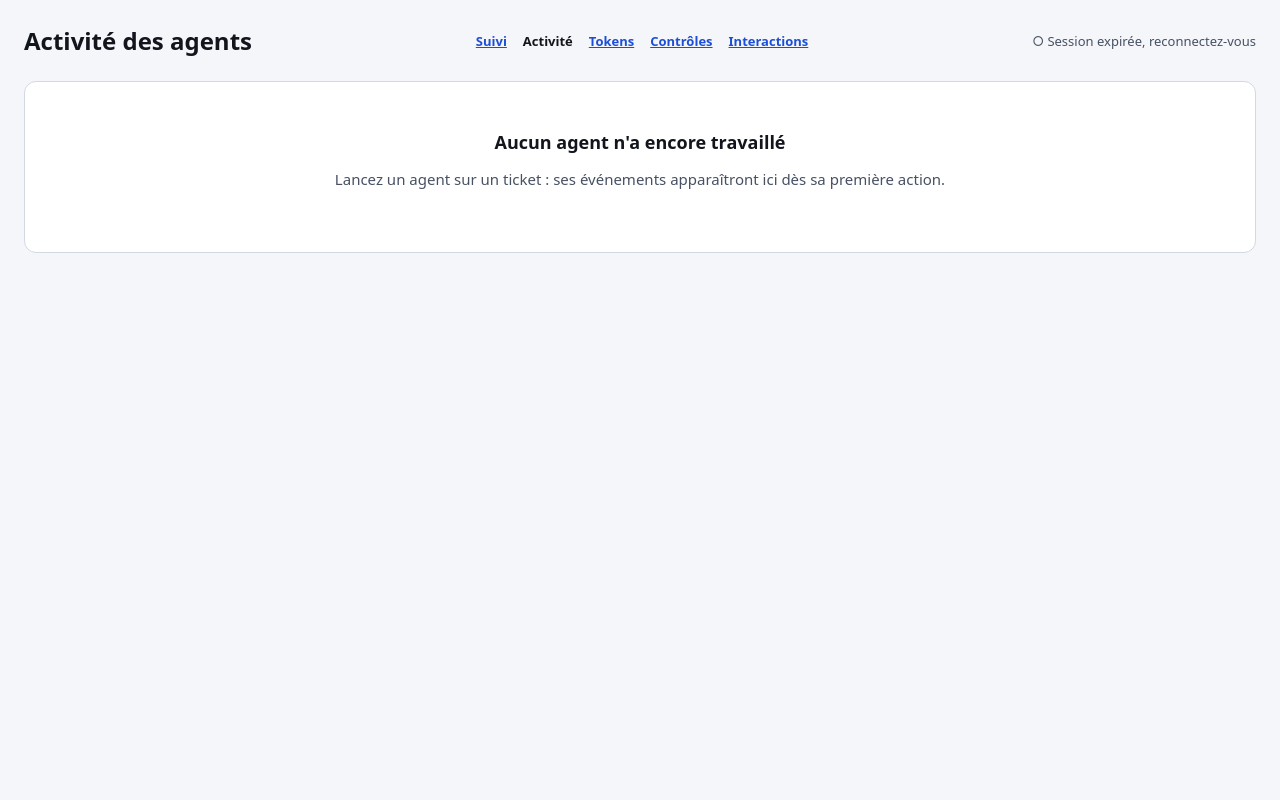
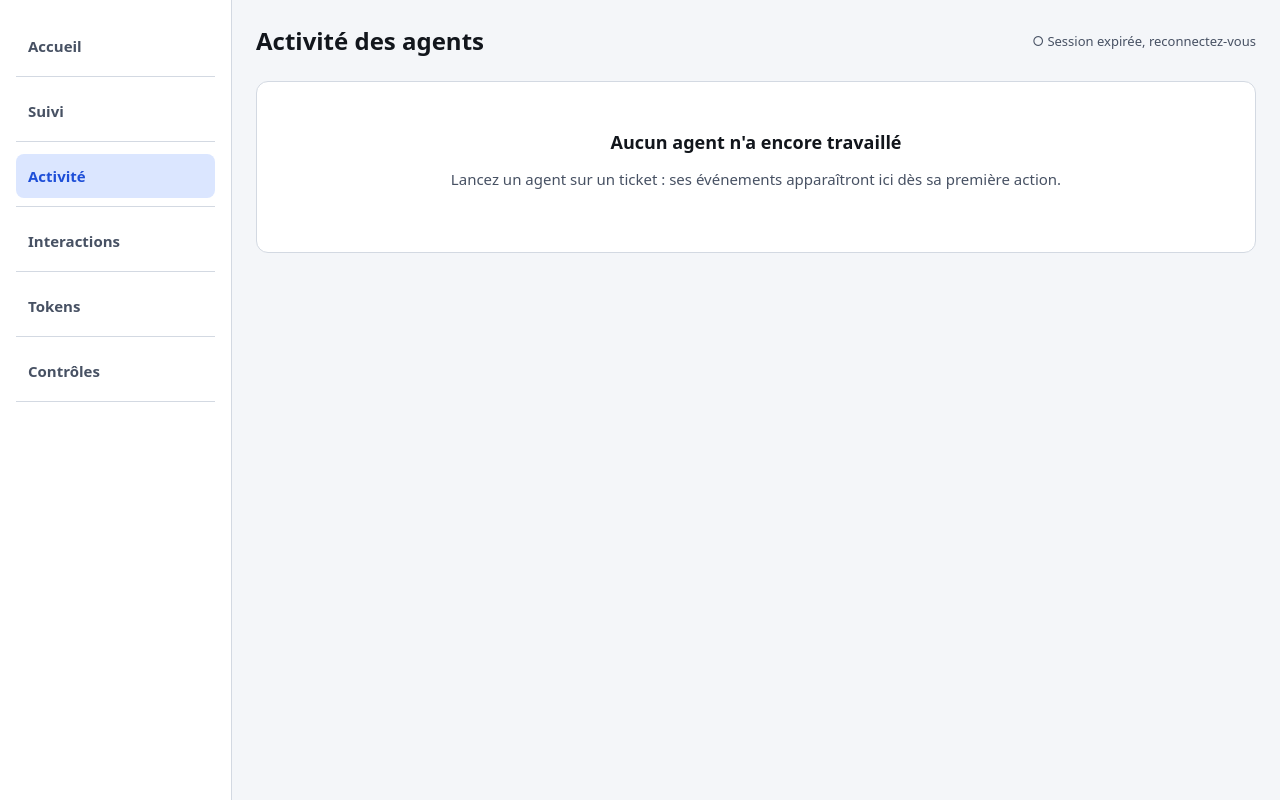
Before and after one commit to chebihiF/viral-video-agents, a FastAPI app: template apps/dashboard/src/dashboard/templates/activity.html in a window 1280 px wide. Run offline with FastAPI, Linux system fonts and the light colour scheme; the template is opened without the code that fills it, so the values that code supplies are empty.

Commit message:
feat(dashboard): navigation commune, page active, mobile et clavier (#99)

```diff
--- a/apps/dashboard/src/dashboard/static/components.css
+++ b/apps/dashboard/src/dashboard/static/components.css
@@ -107,7 +107,12 @@
   .page-head h1 { font-size: 22px; }
 }
 
-/* Transition : navigation horizontale des gabarits actuels (_nav.html), retirée avec la refonte des pages (#93-#99). */
-nav[aria-label="Navigation principale"]:not(.sidenav):not(.tabbar) { display: flex; flex-wrap: wrap; gap: var(--space-4); font-size: var(--font-size-small); }
-nav[aria-label="Navigation principale"]:not(.sidenav):not(.tabbar) a { color: var(--color-accent); font-weight: 600; }
-nav[aria-label="Navigation principale"]:not(.sidenav):not(.tabbar) a[aria-current="page"] { color: var(--color-text); text-decoration: none; }
+/* Placement de la navigation commune (#99) dans les gabarits actuels, sans grille .app ; à retirer quand les pages adoptent .app (#94-#97). */
+@media (min-width: 900px) {
+  body { padding-left: var(--nav-width); }
+  .sidenav { position: fixed; inset: 0 auto 0 0; width: var(--nav-width); overflow-y: auto; z-index: 10; }
+}
+@media (max-width: 899px) {
+  body { overflow-x: hidden; padding-bottom: calc(56px + env(safe-area-inset-bottom, 0px)); }
+  .tabbar { position: fixed; left: 0; right: 0; bottom: 0; z-index: 10; }
+}
--- a/apps/dashboard/src/dashboard/templates/_nav.html
+++ b/apps/dashboard/src/dashboard/templates/_nav.html
@@ -1,5 +1,21 @@
-<nav aria-label="Navigation principale">
-  {% for href, label in [("/progress", "Suivi"), ("/activity", "Activité"), ("/tokens", "Tokens"), ("/controls", "Contrôles"), ("/interactions", "Interactions")] %}
+<a class="skip-link" href="#contenu">Aller au contenu</a>
+<nav class="sidenav" aria-label="Navigation principale">
+  <ul>
+    {% for href, label in [("/", "Accueil"), ("/progress", "Suivi"), ("/activity", "Activité"), ("/interactions", "Interactions"), ("/tokens", "Tokens"), ("/controls", "Contrôles")] %}
+    <li><a class="navlink" href="{{ href }}"{% if href == active %} aria-current="page"{% endif %}>{{ label }}</a></li>
+    {% endfor %}
+  </ul>
+</nav>
+<nav class="tabbar" aria-label="Navigation principale">
+  {% for href, label in [("/", "Accueil"), ("/progress", "Suivi"), ("/activity", "Activité"), ("/tokens", "Tokens")] %}
   <a href="{{ href }}"{% if href == active %} aria-current="page"{% endif %}>{{ label }}</a>
   {% endfor %}
+  <details>
+    <summary>Plus</summary>
+    <div class="more-sheet">
+      {% for href, label in [("/interactions", "Interactions"), ("/controls", "Contrôles")] %}
+      <a href="{{ href }}"{% if href == active %} aria-current="page"{% endif %}>{{ label }}</a>
+      {% endfor %}
+    </div>
+  </details>
 </nav>
--- a/apps/dashboard/src/dashboard/templates/activity.html
+++ b/apps/dashboard/src/dashboard/templates/activity.html
@@ -32,10 +32,10 @@
   </style>
 </head>
 <body>
-  <main{% if last_id is not none %} data-stream data-last-id="{{ last_id }}" data-refresh="#agents"{% endif %}>
+  {% with active="/activity" %}{% include "_nav.html" %}{% endwith %}
+  <main id="contenu"{% if last_id is not none %} data-stream data-last-id="{{ last_id }}" data-refresh="#agents"{% endif %}>
     <header>
       <h1>Activité des agents</h1>
-      {% with active="/activity" %}{% include "_nav.html" %}{% endwith %}
       <p id="live-status" role="status"></p>
     </header>
     {% if error_at %}
--- a/apps/dashboard/src/dashboard/templates/controls.html
+++ b/apps/dashboard/src/dashboard/templates/controls.html
@@ -29,10 +29,10 @@
   </style>
 </head>
 <body>
-  <main>
+  {% with active="/controls" %}{% include "_nav.html" %}{% endwith %}
+  <main id="contenu">
     <header>
       <h1>Contrôles</h1>
-      {% with active="/controls" %}{% include "_nav.html" %}{% endwith %}
     </header>
     {% if error_at %}
     <div class="banner banner-danger" role="alert">
--- a/apps/dashboard/src/dashboard/templates/interactions.html
+++ b/apps/dashboard/src/dashboard/templates/interactions.html
@@ -29,10 +29,10 @@
   </style>
 </head>
 <body>
-  <main{% if last_id is not none %} data-stream data-last-id="{{ last_id }}" data-refresh="#sessions"{% endif %}>
+  {% with active="/interactions" %}{% include "_nav.html" %}{% endwith %}
+  <main id="contenu"{% if last_id is not none %} data-stream data-last-id="{{ last_id }}" data-refresh="#sessions"{% endif %}>
     <header>
       <h1>Interactions entre agents</h1>
-      {% with active="/interactions" %}{% include "_nav.html" %}{% endwith %}
       <p id="live-status" role="status"></p>
     </header>
     {% if error_at %}
--- a/apps/dashboard/src/dashboard/templates/progress.html
+++ b/apps/dashboard/src/dashboard/templates/progress.html
@@ -94,8 +94,8 @@
   </style>
 </head>
 <body>
-  <main>
-    {% with active="/progress" %}{% include "_nav.html" %}{% endwith %}
+  {% with active="/progress" %}{% include "_nav.html" %}{% endwith %}
+  <main id="contenu">
     <div id="live">
       <header>
         <h1>Suivi du projet</h1>
```
Also changed, not shown: apps/dashboard/src/dashboard/templates/tokens.html (+5 -2 lines), apps/dashboard/tests/test_main.py (+0 -28 lines), apps/dashboard/tests/test_nav.py (added, +121 -0 lines), apps/dashboard/tests/test_stream.py (+2 -1 lines), contracts/dashboard-routes.md (+1 -1 lines).
